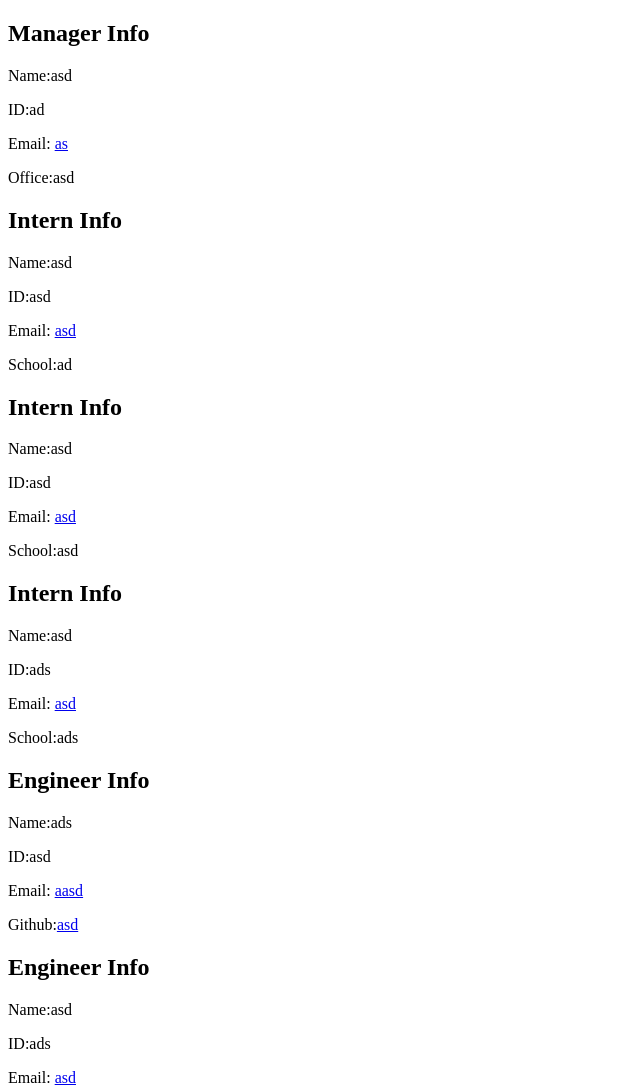
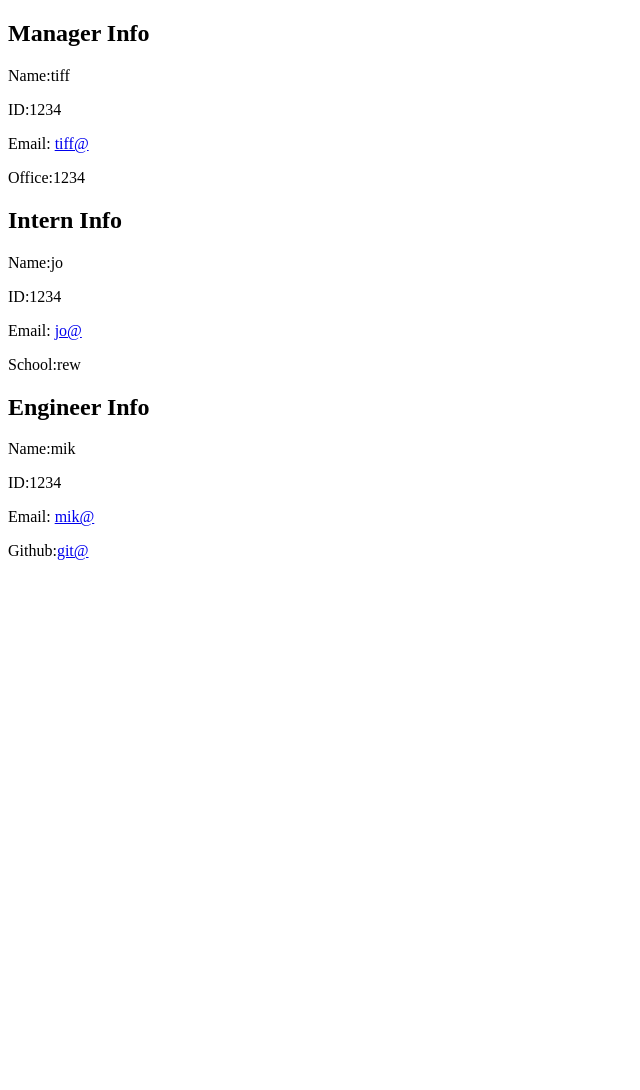
Before and after one commit to Tiffany-Marko/OOP-program-generator, a website: page index.html in a window 1280 px wide. Shown: the top 1090 px of the page, without its empty margins (0-640 px from the left). After the commit the page ends 800 px from the top, so only its background shows below. Drawn offline with Linux system fonts and the light colour scheme.

Commit message:
walk through video

```diff
--- a/index.html
+++ b/index.html
@@ -10,45 +10,27 @@
 <body>
     <div >
         <h2>Manager Info</h2>
-        <p>Name:asd</p>
-        <p>ID:ad</p>
-        <p>Email:  <a href= "mailto:as">as</a> </p>
-        <p>Office:asd</p>
+        <p>Name:tiff</p>
+        <p>ID:1234</p>
+        <p>Email:  <a href= "mailto:tiff@">tiff@</a> </p>
+        <p>Office:1234</p>
 
 
 
     </div>
     <div>
      <div><h2>Intern Info</h2>
-            <p>Name:asd</p>
-            <p>ID:asd</p>
-            <p>Email:  <a href= "mailto:asd">asd</a> </p>
-            <p>School:ad</p></div>
-
-            <div><h2>Intern Info</h2>
-            <p>Name:asd</p>
-            <p>ID:asd</p>
-            <p>Email:  <a href= "mailto:asd">asd</a> </p>
-            <p>School:asd</p></div>
-
-            <div><h2>Intern Info</h2>
-            <p>Name:asd</p>
-            <p>ID:ads</p>
-            <p>Email:  <a href= "mailto:asd">asd</a> </p>
-            <p>School:ads</p></div>
+            <p>Name:jo</p>
+            <p>ID:1234</p>
+            <p>Email:  <a href= "mailto:jo@">jo@</a> </p>
+            <p>School:rew</p></div>
     </div>
     <div>
      <div><h2>Engineer Info</h2>
-            <p>Name:ads</p>
-            <p>ID:asd</p>
-            <p>Email:  <a href= "mailto:aasd">aasd</a> </p>
-            <p>Github:<a href = "https://github.com/asd">asd</a></p></div>
-
-            <div><h2>Engineer Info</h2>
-            <p>Name:asd</p>
-            <p>ID:ads</p>
-            <p>Email:  <a href= "mailto:asd">asd</a> </p>
-            <p>Github:<a href = "https://github.com/asd">asd</a></p></div>
+            <p>Name:mik</p>
+            <p>ID:1234</p>
+            <p>Email:  <a href= "mailto:mik@">mik@</a> </p>
+            <p>Github:<a href = "https://github.com/git@">git@</a></p></div>
     </div>
 
 </body>
```
Also changed, not shown: README.md.
